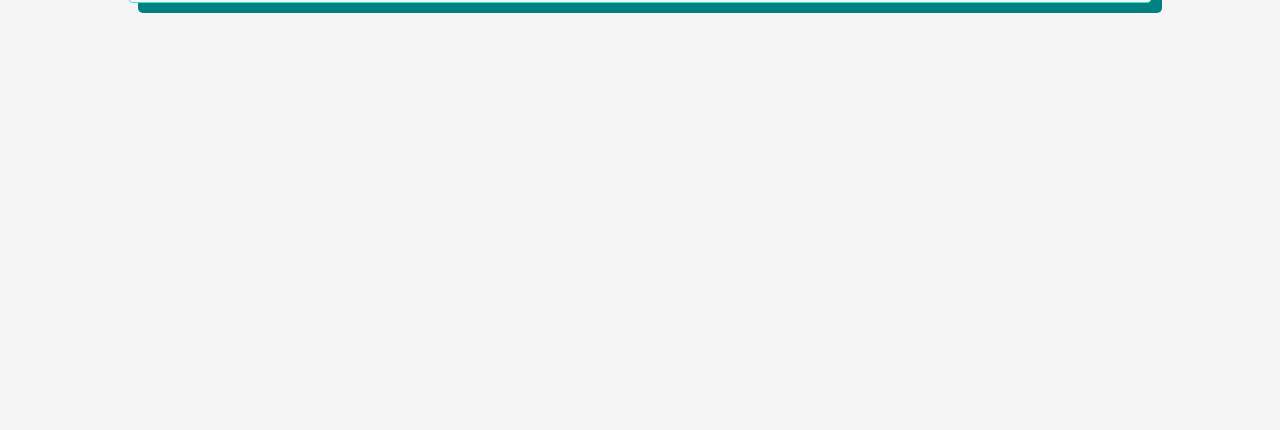
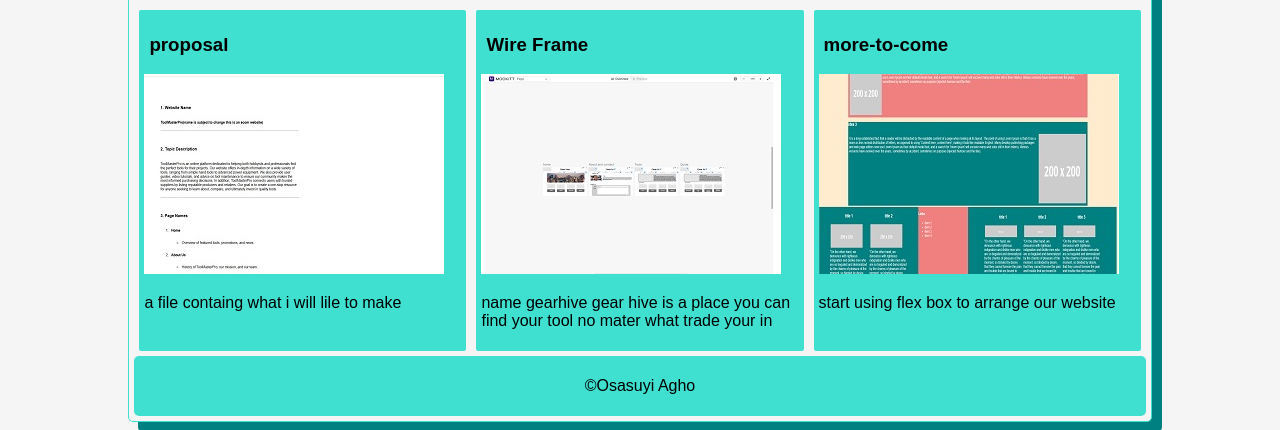
Before and after one commit to oagho/oagho.github.io, a plain HTML site: page csce242/index.html in a window 1280 px wide. Shown: the part 694-1124 px from the top of the page. Before the commit the page ends 800 px from the top, so only its background shows below. Drawn offline with Linux system fonts and the light colour scheme.

Commit message:
wire frame

```diff
--- a/csce242/index.html
+++ b/csce242/index.html
@@ -33,7 +33,24 @@
                             <p>start using flex box to arrange our website</p>
                         </section>
                     </div>
-
+                    <h2>project </h2>
+                    <div class="flex-container">
+                        <section class="form">
+                            <h3><a href="project/part1/projectsetup">proposal</a></h3>
+                            <img src="images/propasal.JPG" alt="proposal">
+                            <p>a file containg what i will lile to make</p>
+                        </section>
+                        <section class="form">
+                            <h3><a href="project/part2/index.html">Wire Frame</a></h3>
+                            <img src="images/wireframe.JPG" alt="wireframe">
+                            <p>name gearhive gear hive is a place you can find your tool no mater what trade your in   </p>
+                        </section>
+                        <section class="form">
+                            <h3><a href="assignments/assignment03-1/index.html">more-to-come</a></h3>
+                            <img src="images/assignment3.jpg" alt="assignment03">
+                            <p>start using flex box to arrange our website</p>
+                        </section>
+                    </div>
                 </Nav>
             </main>
             <footer>
--- /dev/null
+++ b/csce242/project/part2/styles.css
@@ -0,0 +1,5 @@
+iframe{
+    margin: auto;
+    display: block;
+    text-align: center;
+}
```
Also changed, not shown: csce242/project/part2/index.html (added, +14 -0 lines), csce242/images/propasal.JPG (added), csce242/images/wireframe.JPG (added).
